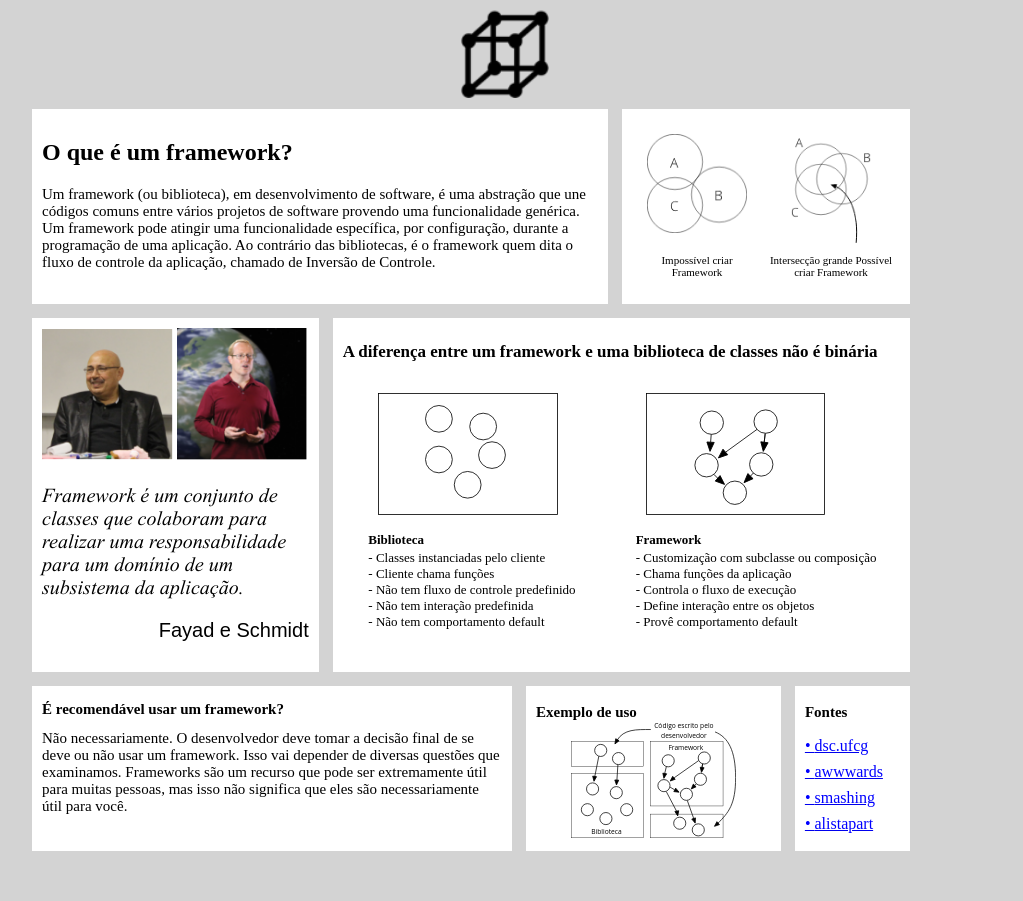
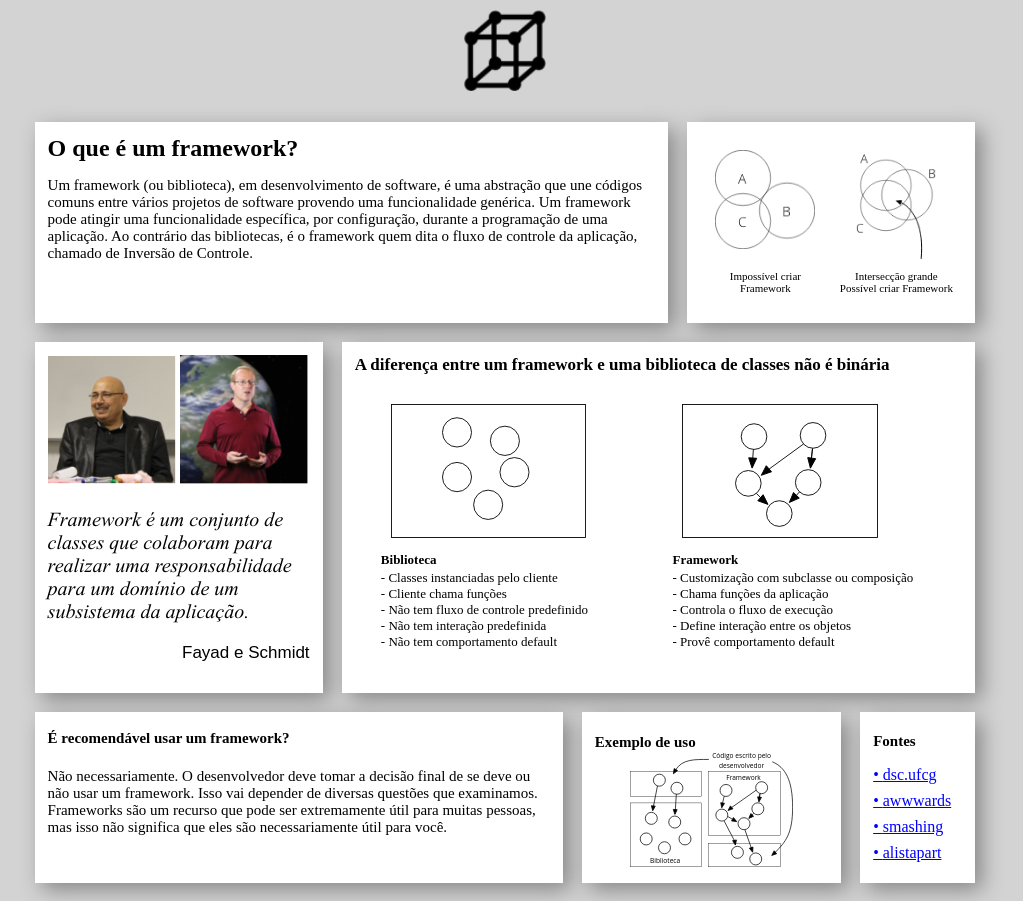
Before and after one commit to VictorMenezes/VictorMenezes, a plain HTML site: page index.html in a window 1280 px wide. Shown: the whole page, without its empty margins (135-1158 px from the left). Before the commit the page ends 866 px from the top, so only its background shows below. Drawn offline with Linux system fonts and the light colour scheme.

Commit message:
desafiovnw

```diff
--- a/style.css
+++ b/style.css
@@ -13,11 +13,14 @@ body{
 	 	background:#D3D3D3;
 	 	font-size:arial, sans-serif;
 }
-.cubo{
-	width:90px;
+header {
+	height: 13vh;
+	width: 75%;
+	display: flex;
+	justify-content: center;
 }
-img{
-	width:100px;
+header .cubo{
+	height: 80%;
 }
 main{
 	display:flex;
@@ -25,12 +28,16 @@ main{
 	width:75%;
 }
 section{
-	padding:10px;
-	margin:7px;
+	padding:13px;
+	margin:1%;
 	background:#fff;
+	box-shadow:7px 7px 20px #888;
+}
+h1, h2, h3 {
+	margin: 0;
 }
 .sec1{
-	width:60%;
+	width:66%;
 }
 
 .sec1 p{
@@ -59,7 +66,7 @@ section{
 	text-align:center;
 }
 .sec3{
-	width:29.87%;
+	width:30%;
 	font-family:serif italic;
 }
 .sec3 img{
@@ -72,21 +79,18 @@ section{
 .sec3 p:last-child{
 	text-align:right;
 	font-family:arial;
+	font-size: 17px;
 }
 .sec4{
-	width:60.10%;
+	width:66%;
 	display:flex;
 	flex-wrap:wrap;
-
 }
 .sec4 h2{
 	font-size:17px;
 	margin-bottom:15px;
 }
-.sec4 h3{
-	font-size:13px;
-	margin-bottom:30px;
-}
+
 .sec4 div{
 	width:46%;
 	margin:0 1%;
@@ -94,14 +98,14 @@ section{
 .sec4 div img{
 	width:70%;
 	position:relative;
-	top:0;
 	left:30px;
 }
 .sec4 div h3{
-	margin-bottom:0;
+	margin:0;
+	margin-top: 10px;
 	position:relative;
-	top:0;
 	left:20px;
+	font-size:13px;
 }
 .sec4 div ul{
 	list-style:inside none;
@@ -118,7 +122,7 @@ section{
 	content:"- ";
 }
 .sec5{
-	width:50%;
+	width:55%;
 	display:flex;
 	flex-wrap:wrap;
 }
@@ -132,7 +136,7 @@ section{
 	font-size:15px;
 }
 .sec6{
-	width:26.55%;
+	width:27%;
 	display:flex;
 	flex-direction:column;
 	justify-content:center;
```
Also changed, not shown: index.html (+1 -1 lines).
